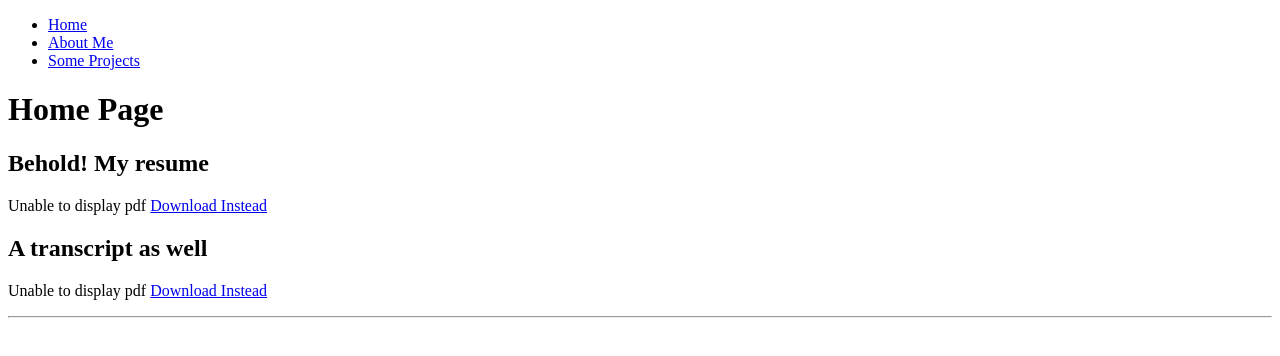
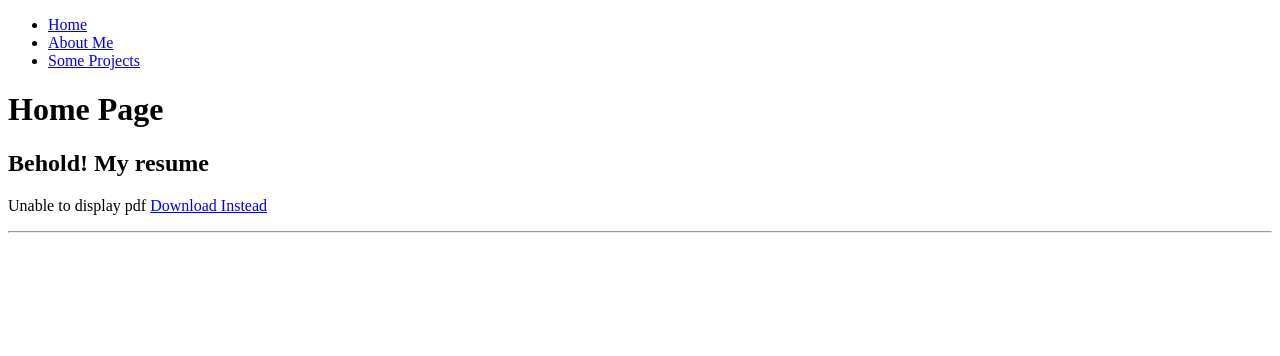
Before and after one commit to TheAustinChan/ac-portfolio, a React (Vite) app: page / in a window 1280 px wide. Shown: the top 356 px of the page. Built offline with nearby package versions, Linux system fonts and the light colour scheme.

Commit message:
ok so ghpages only works to show pdf if in exact subdirectory

```diff
--- a/src/pages/Home.jsx
+++ b/src/pages/Home.jsx
@@ -2,14 +2,10 @@ const Home = () => {
   return (<>
   <h1>Home Page</h1>
   <h2>Behold! My resume</h2>
-    <object data="OSUTranscript(Graduated).pdf" type="application/pdf" width="100%" height="500px">
-      <p>Unable to display pdf <a href="OSUTranscript(Graduated).pdf">Download Instead</a></p>
-    </object>
-  <h2>A transcript as well</h2>
     <object data="Resume.pdf" type="application/pdf" width="100%" height="500px">
       <p>Unable to display pdf <a href="Resume.pdf">Download Instead</a></p>
     </object>
   </>);
 };
-
+//note: github pages is static, thus can only work if resume is in same exact directory as the one calling it
 export default Home;
```
Also changed, not shown: 2 other files (tests, documents, lock files or other folders).
